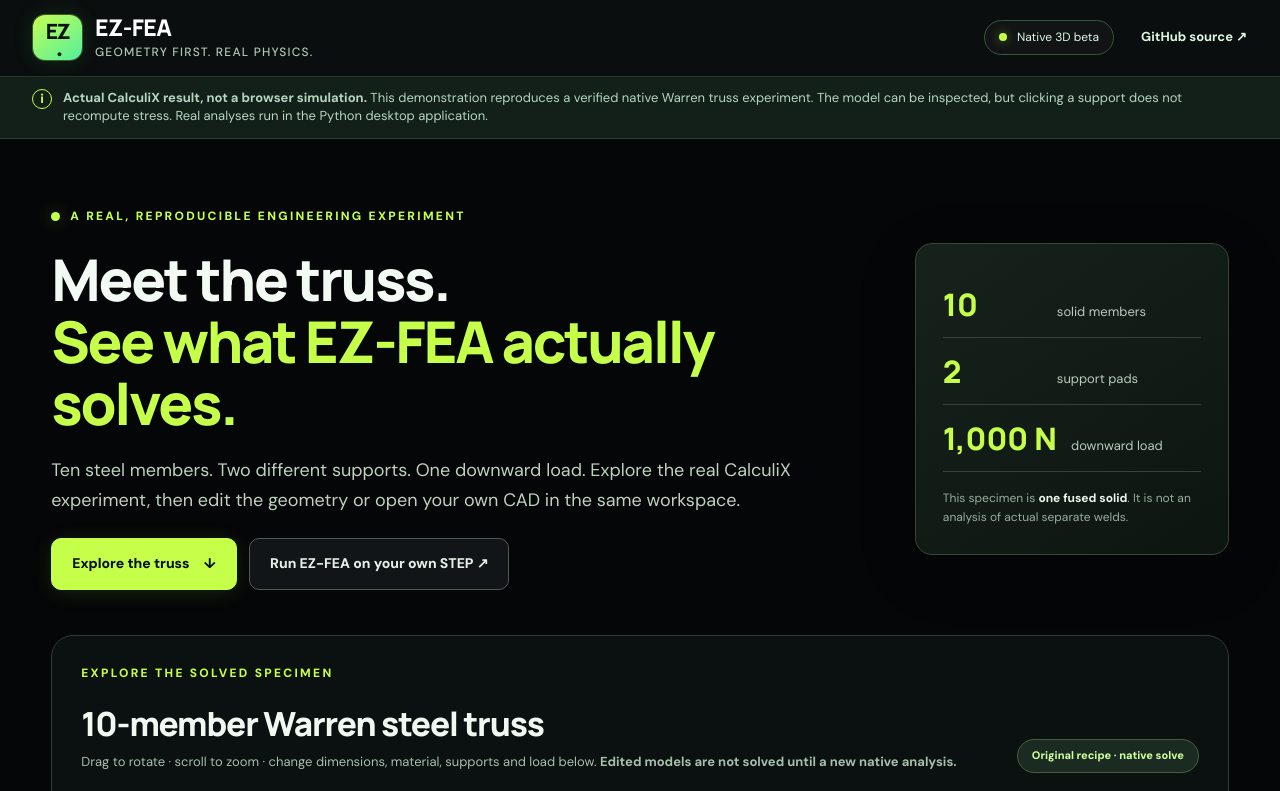
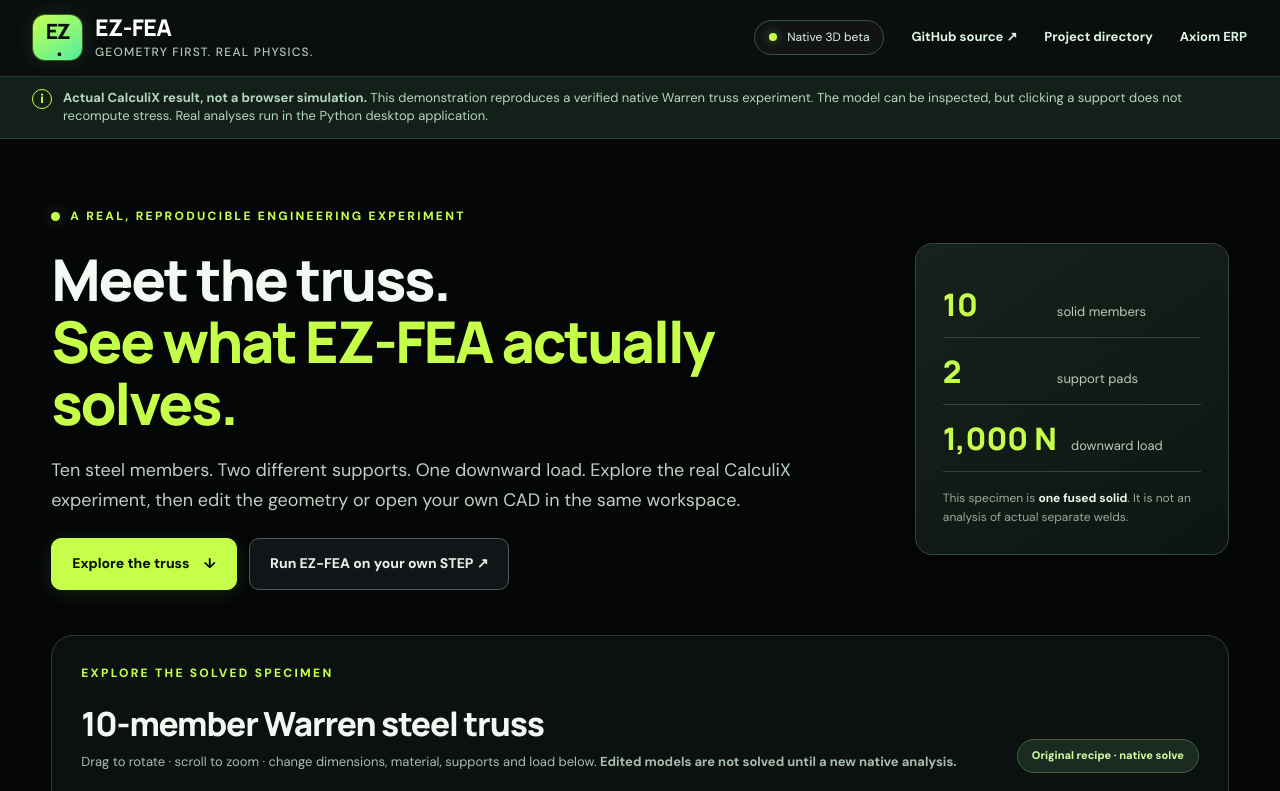
Before and after one commit to danieloculus0-bot/EZ-FEA, a plain HTML site: page web/index.html in a window 1280 px wide. Shown: the top 791 px of the page. Drawn offline with nearby package versions, Linux system fonts and the light colour scheme; animation ran at ten frames a second.

Commit message:
Link EZ-FEA demo back to canonical project directory and ERP

```diff
--- a/web/index.html
+++ b/web/index.html
@@ -23,6 +23,8 @@
   <div class="top-actions">
     <span class="status-chip"><span class="status-dot"></span> Native 3D beta</span>
     <a class="link" href="https://github.com/danieloculus0-bot/EZ-FEA" target="_blank" rel="noopener noreferrer">GitHub source ↗</a>
+    <a class="link" href="https://danieloculus0-bot.github.io/BEAN/portfolio/">Project directory</a>
+    <a class="link" href="https://danieloculus0-bot.github.io/Axiom_Beta/erp/">Axiom ERP</a>
   </div>
 </header>
 <div class="eyebrow-banner" role="note">
```
